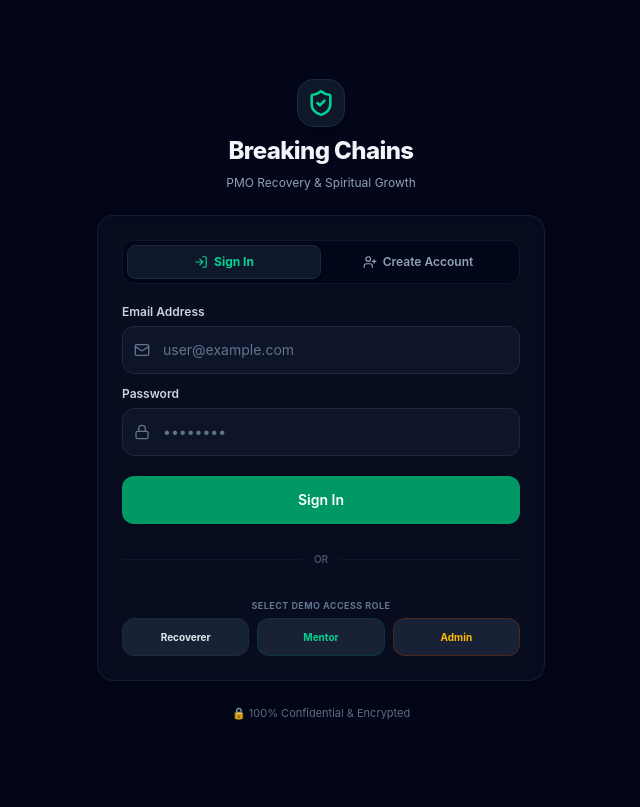
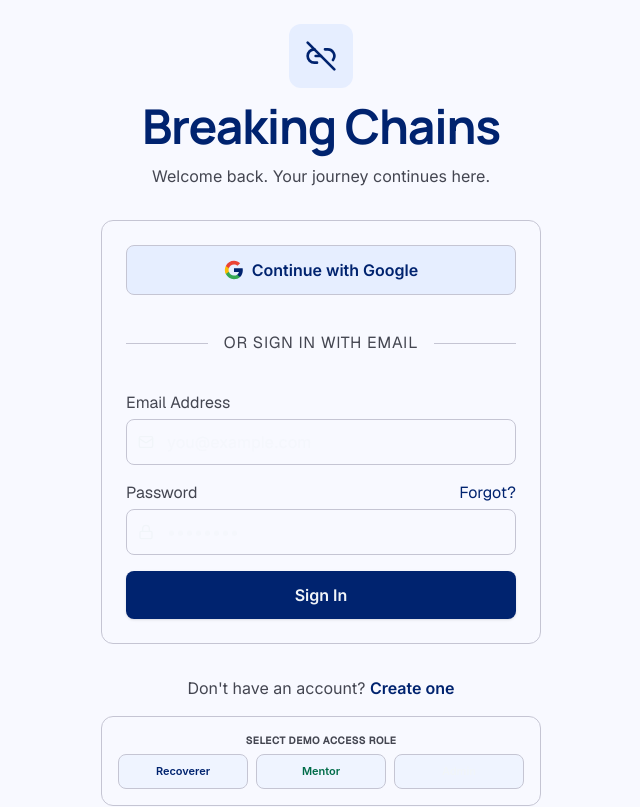
Before and after one commit to Breaking-Chains/breaking-chains-web, a React (Vite) app: page / in a window 1280 px wide. Shown: the top 807 px of the page, without its empty margins (319-959 px from the left). Built offline with nearby package versions, Linux system fonts and the light colour scheme.

Commit message:
feat: implement authentication page with Google and email login/registration support

```diff
--- a/index.html
+++ b/index.html
@@ -4,6 +4,10 @@
     <meta charset="UTF-8" />
     <link rel="icon" type="image/svg+xml" href="/favicon.svg" />
     <meta name="viewport" content="width=device-width, initial-scale=1.0" />
+    <!-- Fonts -->
+    <link rel="preconnect" href="https://fonts.googleapis.com">
+    <link rel="preconnect" href="https://fonts.gstatic.com" crossorigin>
+    <link href="https://fonts.googleapis.com/css2?family=Manrope:wght@400;600;700&family=Inter:wght@400;500;600&family=Geist:wght@400;500&display=swap" rel="stylesheet">
     <title>breaking-chains-web</title>
   </head>
   <body>
--- a/src/index.css
+++ b/src/index.css
@@ -1,4 +1,28 @@
 @import "tailwindcss";
+
+@theme {
+  --color-primary: #00236f;
+  --color-secondary: #006c49;
+  --color-surface-container: #e6eeff;
+  --color-surface-container-low: #eff4ff;
+  --color-background: #f8f9ff;
+  --color-outline-variant: #c5c5d3;
+  --color-on-surface-variant: #444651;
+  --color-tertiary-container: #3d4143;
+  --color-secondary-fixed-dim: #4edea3;
+  --color-error-container: #ffdad6;
+  --color-on-error-container: #93000a;
+
+  --spacing-container-padding: 24px;
+  --spacing-stack-sm: 8px;
+  --spacing-stack-md: 16px;
+  --spacing-stack-lg: 32px;
+  --spacing-gutter: 16px;
+
+  --font-manrope: "Manrope", sans-serif;
+  --font-inter: "Inter", sans-serif;
+  --font-geist: "Geist", sans-serif;
+}
 
 @variant dark (&:where(.dark, .dark *));
 
@@ -56,3 +80,12 @@
 ::-webkit-scrollbar-thumb:hover {
   background: rgba(16, 185, 129, 0.5);
 }
+
+@keyframes fadeIn {
+  from { opacity: 0; transform: translateY(10px); }
+  to { opacity: 1; transform: translateY(0); }
+}
+
+.animate-fade-in {
+  animation: fadeIn 0.6s ease-out forwards;
+}
--- a/src/pages/AuthPage.tsx
+++ b/src/pages/AuthPage.tsx
@@ -1,8 +1,5 @@
 import React, { useState } from 'react';
-import { ShieldCheck, Mail, Lock, User as UserIcon, LogIn, UserPlus } from 'lucide-react';
-import { Card } from '../components/ui/Card';
-import { Button } from '../components/ui/Button';
-import { Input } from '../components/ui/Input';
+import { Mail, Lock, User as UserIcon, Link2Off } from 'lucide-react';
 import { useAuth } from '../context/AuthContext';
 import { formatApiErrorMessage } from '../services/apiClient';
 
@@ -41,165 +38,244 @@ export const AuthPage: React.FC = () => {
   };
 
   return (
-    <div className="min-h-screen bg-slate-50 dark:bg-slate-950 flex flex-col justify-center items-center p-4 selection:bg-emerald-500/30 transition-colors duration-300">
-      <div className="w-full max-w-md space-y-6 animate-fade-in">
-        {/* Sleek App Branding */}
-        <div className="text-center space-y-2">
-          <div className="w-12 h-12 rounded-2xl bg-white dark:bg-slate-900 border border-slate-200 dark:border-slate-800 flex items-center justify-center mx-auto shadow-md">
-            <ShieldCheck className="w-7 h-7 text-emerald-600 dark:text-emerald-400 stroke-[2.2]" />
+    <div className="bg-background text-on-background min-h-screen flex items-center justify-center p-container-padding font-body-md text-body-md antialiased w-full selection:bg-emerald-500/30">
+      {/* Main Container */}
+      <main className="w-full max-w-[440px] animate-fade-in">
+        {/* Logo & Header */}
+        <div className="text-center mb-stack-lg">
+          <div className="inline-flex items-center justify-center w-16 h-16 rounded-xl bg-surface-container mb-stack-sm text-primary">
+            <Link2Off className="w-8 h-8" />
           </div>
-          <h1 className="text-2xl font-extrabold text-slate-900 dark:text-slate-100 tracking-tight">
+          <h1 className="font-manrope text-[32px] md:text-[48px] font-bold text-primary tracking-tight leading-tight">
             Breaking Chains
           </h1>
-          <p className="text-xs text-slate-600 dark:text-slate-400 max-w-xs mx-auto">
-            PMO Recovery & Spiritual Growth
+          <p className="text-on-surface-variant mt-stack-sm font-inter text-body-md">
+            {mode === 'login' ? 'Welcome back. Your journey continues here.' : 'Create an account to begin your journey.'}
           </p>
         </div>
 
-        {/* Card Gateway Container */}
-        <Card variant="glass" className="p-6 shadow-2xl space-y-5">
-          {/* Mode Switcher Tabs */}
-          <div className="grid grid-cols-2 p-1 bg-slate-100 dark:bg-slate-950/80 rounded-xl border border-slate-200 dark:border-slate-900 text-xs font-semibold">
+        {/* Auth Card */}
+        <div className="bg-surface rounded-xl border border-outline-variant p-container-padding">
+          {/* Social Login */}
           <button
             type="button"
-              onClick={() => {
-                setMode('login');
-                setError('');
-              }}
-              className={`py-2 rounded-lg transition-all flex items-center justify-center gap-1.5 cursor-pointer ${mode === 'login'
-                  ? 'bg-white dark:bg-slate-900 text-emerald-600 dark:text-emerald-400 border border-slate-200 dark:border-slate-800 shadow-sm font-bold'
-                  : 'text-slate-500 dark:text-slate-400 hover:text-slate-700 dark:hover:text-slate-200'
-                }`}
+            onClick={() => loginAsGuest('USER')}
+            className="w-full flex items-center justify-center gap-2 bg-surface-container hover:bg-surface-container-high text-primary font-inter text-body-md font-semibold py-3 px-4 rounded-lg transition-colors border border-outline-variant mb-stack-md cursor-pointer"
           >
-              <LogIn className="w-3.5 h-3.5" /> Sign In
+            <svg className="w-5 h-5" viewBox="0 0 24 24">
+              <path d="M22.56 12.25c0-.78-.07-1.53-.2-2.25H12v4.26h5.92c-.26 1.37-1.04 2.53-2.21 3.31v2.77h3.57c2.08-1.92 3.28-4.74 3.28-8.09z" fill="currentColor"></path>
+              <path d="M12 23c2.97 0 5.46-.98 7.28-2.66l-3.57-2.77c-.98.66-2.23 1.06-3.71 1.06-2.86 0-5.29-1.93-6.16-4.53H2.18v2.84C3.99 20.53 7.7 23 12 23z" fill="#34A853"></path>
+              <path d="M5.84 14.09c-.22-.66-.35-1.36-.35-2.09s.13-1.43.35-2.09V7.07H2.18C1.43 8.55 1 10.22 1 12s.43 3.45 1.18 4.93l2.85-2.22.81-.62z" fill="#FBBC05"></path>
+              <path d="M12 5.38c1.62 0 3.06.56 4.21 1.64l3.15-3.15C17.45 2.09 14.97 1 12 1 7.7 1 3.99 3.47 2.18 7.07l3.66 2.84c.87-2.6 3.3-4.53 6.16-4.53z" fill="#EA4335"></path>
+            </svg>
+            Continue with Google
           </button>
-            <button
-              type="button"
-              onClick={() => {
-                setMode('register');
-                setError('');
-              }}
-              className={`py-2 rounded-lg transition-all flex items-center justify-center gap-1.5 cursor-pointer ${mode === 'register'
-                  ? 'bg-white dark:bg-slate-900 text-emerald-600 dark:text-emerald-400 border border-slate-200 dark:border-slate-800 shadow-sm font-bold'
-                  : 'text-slate-500 dark:text-slate-400 hover:text-slate-700 dark:hover:text-slate-200'
-                }`}
-            >
-              <UserPlus className="w-3.5 h-3.5" /> Create Account
-            </button>
+
+          {/* Divider */}
+          <div className="relative flex py-5 items-center mb-stack-md">
+            <div className="flex-grow border-t border-outline-variant"></div>
+            <span className="flex-shrink-0 mx-4 text-on-surface-variant font-geist text-label-sm uppercase tracking-wider">
+              {mode === 'login' ? 'or sign in with email' : 'or sign up with email'}
+            </span>
+            <div className="flex-grow border-t border-outline-variant"></div>
           </div>
 
           {/* Error Banner */}
           {error && (
-            <div className="p-3 rounded-xl bg-rose-55/60 dark:bg-rose-950/40 border border-rose-200 dark:border-rose-800/50 text-rose-800 dark:text-rose-300 text-xs text-center font-medium animate-fade-in">
-              {error}
+            <div className="p-3 mb-stack-md rounded-lg bg-error-container border border-outline-variant text-on-error-container text-xs font-semibold text-center animate-fade-in font-inter">
+              ⚠️ {error}
             </div>
           )}
 
-          {/* Auth Form */}
-          <form onSubmit={handleSubmit} className="space-y-3">
+          {/* Email Form */}
+          <form onSubmit={handleSubmit} className="space-y-stack-md">
             {mode === 'register' && (
               <>
-                <Input
-                  label="Full Name"
+                <div>
+                  <label className="block font-geist text-label-sm text-on-surface-variant mb-1" htmlFor="fullName">
+                    Full Name
+                  </label>
+                  <div className="relative flex items-center">
+                    <UserIcon className="absolute left-3 w-4 h-4 text-outline" />
+                    <input
+                      className="w-full bg-surface border border-outline-variant text-on-surface text-body-md rounded-lg focus:ring-2 focus:ring-primary focus:border-primary block p-2.5 pl-10 transition-all outline-none font-inter"
+                      id="fullName"
                       placeholder="e.g. Alex Smith"
+                      type="text"
                       value={fullName}
                       onChange={(e) => setFullName(e.target.value)}
-                  icon={<UserIcon className="w-4 h-4 text-slate-500" />}
                       required
                     />
-                <Input
-                  label="Username"
+                  </div>
+                </div>
+
+                <div>
+                  <label className="block font-geist text-label-sm text-on-surface-variant mb-1" htmlFor="username">
+                    Username
+                  </label>
+                  <div className="relative flex items-center">
+                    <UserIcon className="absolute left-3 w-4 h-4 text-outline" />
+                    <input
+                      className="w-full bg-surface border border-outline-variant text-on-surface text-body-md rounded-lg focus:ring-2 focus:ring-primary focus:border-primary block p-2.5 pl-10 transition-all outline-none font-inter"
+                      id="username"
                       placeholder="e.g. alexsmith"
+                      type="text"
                       value={username}
                       onChange={(e) => setUsername(e.target.value)}
-                  icon={<UserIcon className="w-4 h-4 text-slate-500" />}
                       required
                     />
+                  </div>
+                </div>
               </>
             )}
 
-            <Input
-              label="Email Address"
+            <div>
+              <label className="block font-geist text-label-sm text-on-surface-variant mb-1" htmlFor="email">
+                Email Address
+              </label>
+              <div className="relative flex items-center">
+                <Mail className="absolute left-3 w-4 h-4 text-outline" />
+                <input
+                  className="w-full bg-surface border border-outline-variant text-on-surface text-body-md rounded-lg focus:ring-2 focus:ring-primary focus:border-primary block p-2.5 pl-10 transition-all outline-none font-inter"
+                  id="email"
+                  placeholder="you@example.com"
                   type="email"
-              placeholder="user@example.com"
                   value={email}
                   onChange={(e) => setEmail(e.target.value)}
-              icon={<Mail className="w-4 h-4 text-slate-500" />}
                   required
                 />
+              </div>
+            </div>
 
-            <Input
-              label="Password"
+            <div>
+              <div className="flex justify-between items-center mb-1">
+                <label className="block font-geist text-label-sm text-on-surface-variant" htmlFor="password">
+                  Password
+                </label>
+                {mode === 'login' && (
+                  <a
+                    className="font-geist text-label-sm text-primary hover:text-primary-container transition-colors hover:underline"
+                    href="#"
+                    onClick={(e) => {
+                      e.preventDefault();
+                      alert('Demo forgot password triggered. In production, this sends a password recovery email.');
+                    }}
+                  >
+                    Forgot?
+                  </a>
+                )}
+              </div>
+              <div className="relative flex items-center">
+                <Lock className="absolute left-3 w-4 h-4 text-outline" />
+                <input
+                  className="w-full bg-surface border border-outline-variant text-on-surface text-body-md rounded-lg focus:ring-2 focus:ring-primary focus:border-primary block p-2.5 pl-10 transition-all outline-none font-inter"
+                  id="password"
+                  placeholder="••••••••"
                   type="password"
-              placeholder="••••••••"
                   value={password}
                   onChange={(e) => setPassword(e.target.value)}
-              icon={<Lock className="w-4 h-4 text-slate-500" />}
                   required
                 />
-
-            <Button
-              type="submit"
-              variant="emerald"
-              size="lg"
-              isLoading={isLoading}
-              className="w-full mt-2 text-sm"
-            >
-              {mode === 'login' ? 'Sign In' : 'Create Account'}
-            </Button>
-          </form>
-
-          {/* Divider */}
-          <div className="relative flex py-2 items-center">
-            <div className="flex-grow border-t border-slate-200 dark:border-slate-900"></div>
-            <span className="flex-shrink mx-3 text-[10px] uppercase font-semibold text-slate-500 dark:text-slate-600">
-              or
-            </span>
-            <div className="flex-grow border-t border-slate-200 dark:border-slate-900"></div>
+              </div>
             </div>
 
-          {/* Guest / Demo Access Buttons */}
-          <div className="space-y-2 pt-1">
-            <span className="block text-[9px] uppercase tracking-wider font-bold text-slate-750 dark:text-slate-500 text-center mb-1.5">
+            <button
+              className="w-full text-on-primary bg-primary hover:opacity-90 focus:ring-4 focus:outline-none focus:ring-primary/20 font-inter text-body-md font-semibold rounded-lg px-5 py-3 text-center transition-colors shadow-sm cursor-pointer disabled:opacity-50"
+              type="submit"
+              disabled={isLoading}
+            >
+              {isLoading ? (
+                <span className="flex items-center justify-center gap-2">
+                  <span className="w-4 h-4 border-2 border-white border-t-transparent rounded-full animate-spin" />
+                  Processing...
+                </span>
+              ) : (
+                mode === 'login' ? 'Sign In' : 'Sign Up'
+              )}
+            </button>
+          </form>
+        </div>
+
+        {/* Registration Link */}
+        <p className="text-center mt-stack-lg font-inter text-body-md text-on-surface-variant">
+          {mode === 'login' ? (
+            <>
+              Don't have an account?{' '}
+              <a
+                className="text-primary font-semibold hover:underline"
+                href="#"
+                onClick={(e) => {
+                  e.preventDefault();
+                  setMode('register');
+                  setError('');
+                }}
+              >
+                Create one
+              </a>
+            </>
+          ) : (
+            <>
+              Already have an account?{' '}
+              <a
+                className="text-primary font-semibold hover:underline"
+                href="#"
+                onClick={(e) => {
+                  e.preventDefault();
+                  setMode('login');
+                  setError('');
+                }}
+              >
+                Sign in
+              </a>
+            </>
+          )}
+        </p>
+
+        {/* Demo Access Role Switcher */}
+        <div className="mt-stack-md bg-surface rounded-xl border border-outline-variant p-4 space-y-2">
+          <span className="block text-[10px] uppercase tracking-wider font-black text-on-surface-variant text-center mb-1.5 font-geist">
             Select Demo Access Role
           </span>
           <div className="grid grid-cols-3 gap-2">
-              <Button
+            <button
               type="button"
-                variant="subtle"
-                size="sm"
               onClick={() => loginAsGuest('USER')}
-                className="text-[10px] py-2.5 px-1 text-slate-700 dark:text-slate-200 hover:bg-slate-50 dark:hover:bg-slate-900 border border-slate-200 dark:border-slate-800 rounded-xl font-bold cursor-pointer"
+              className="text-[11px] py-2 px-1 text-primary hover:bg-surface-container font-semibold border border-outline-variant rounded-lg transition-colors cursor-pointer bg-surface-container-low"
             >
               Recoverer
-              </Button>
-              <Button
+            </button>
+            <button
               type="button"
-                variant="subtle"
-                size="sm"
               onClick={() => loginAsGuest('MENTOR')}
-                className="text-[10px] py-2.5 px-1 text-emerald-700 dark:text-emerald-400 hover:bg-emerald-50 dark:hover:bg-emerald-950/20 border border-emerald-250 dark:border-emerald-900/50 rounded-xl font-bold cursor-pointer"
+              className="text-[11px] py-2 px-1 text-secondary hover:bg-surface-container font-semibold border border-outline-variant rounded-lg transition-colors cursor-pointer bg-surface-container-low"
             >
               Mentor
-              </Button>
-              <Button
+            </button>
+            <button
               type="button"
-                variant="subtle"
-                size="sm"
               onClick={() => loginAsGuest('ADMIN')}
-                className="text-[10px] py-2.5 px-1 text-amber-700 dark:text-amber-400 hover:bg-amber-50 dark:hover:bg-amber-950/20 border border-amber-250 dark:border-amber-900/50 rounded-xl font-bold cursor-pointer"
+              className="text-[11px] py-2 px-1 text-tertiary hover:bg-surface-container font-semibold border border-outline-variant rounded-lg transition-colors cursor-pointer bg-surface-container-low"
             >
               Admin
-              </Button>
+            </button>
           </div>
         </div>
-        </Card>
 
-        {/* Confidentiality Footer */}
-        <p className="text-center text-[11px] text-slate-500 max-w-xs mx-auto">
-          🔒 100% Confidential & Encrypted
+        {/* Privacy Shield Banner */}
+        <div className="mt-stack-lg bg-surface-container-low border border-outline-variant rounded-lg p-3 flex items-start gap-3">
+          <Lock className="text-tertiary-container mt-0.5 w-5 h-5 flex-shrink-0" />
+          <div>
+            <p className="font-geist text-label-sm text-tertiary-container font-semibold uppercase tracking-wider mb-1">
+              Privacy Focused
+            </p>
+            <p className="font-inter text-label-sm text-on-surface-variant leading-relaxed">
+              Your data is encrypted and secure. We prioritize your anonymity and maintain strict confidentiality standards throughout your recovery journey.
             </p>
           </div>
         </div>
+      </main>
+    </div>
   );
 };
+
+export default AuthPage;
```
Also changed, not shown: 1 other file (tests, documents, lock files or other folders). Lines whose indentation alone changed are shown as unchanged.
